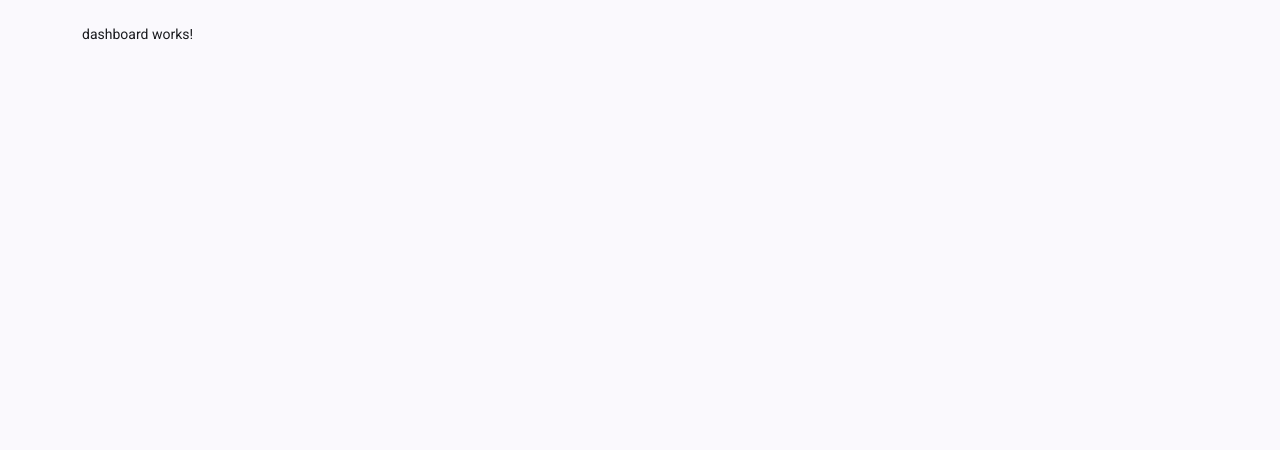
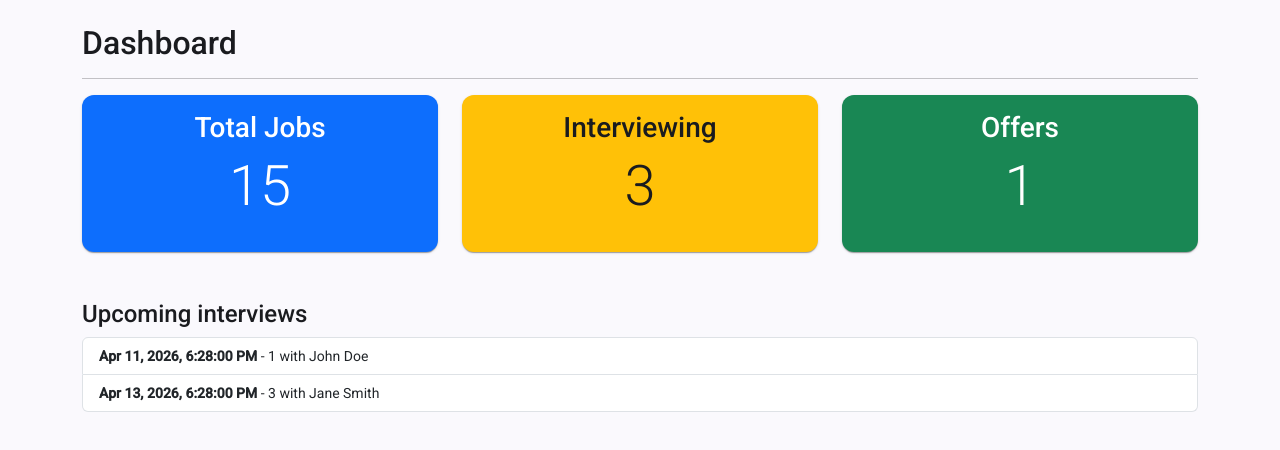
Before and after one commit to Rushikeshs96/JobTracker, an Angular app in the folder JobTrackerUI/: page /dashboard in a window 1280 px wide. Shown: the top 450 px of the page. Built offline with nearby package versions, Linux system fonts and the light colour scheme; no server answers.

Commit message:
dashboard basic ui

```diff
--- a/JobTrackerUI/src/app/components/dashboard/dashboard.component.html
+++ b/JobTrackerUI/src/app/components/dashboard/dashboard.component.html
@@ -1 +1,41 @@
-<p>dashboard works!</p>
+<div class="conatiner">
+    <h2>Dashboard</h2>
+    <hr>
+        <div class="row text-center" *ngIf="stats">
+            <div class="col-md-4">
+                <mat-card class="p-3 bg-primary text-white">
+                    <h3>Total Jobs</h3>
+                    <p class="display-4">{{ stats.totalJobs }}</p>
+                </mat-card>
+            </div>
+            <div class="col-md-4">
+                <mat-card class="p-3 bg-warning">
+                    <h3>Interviewing</h3>
+                    <p class="display-4">{{ stats.technical + stats.finalInterview }}</p>
+                </mat-card>
+            </div>
+            <div class="col-md-4">
+                <mat-card class="p-3 bg-success text-white">
+                    <h3>Offers</h3>
+                    <p class="display-4">{{ stats.offer }}</p>
+                </mat-card>
+            </div>
+        </div>
+
+        <div class="mt-5">
+            <h4>Upcoming interviews</h4>
+            <div *ngIf="upcomingInterviews.length === 0" class="alert alert-danger">
+                No interviews scheduled for the next 7 days.
+            </div>
+        </div>
+
+        <ul class="list-group" *ngIf="upcomingInterviews.length > 0">
+            <li class="list-group-item" *ngFor="let interview of upcomingInterviews">
+                <strong>{{ interview.interviewDate | date:'medium' }}</strong>
+                -
+                {{ interview.type }}
+                with
+                {{ interview.interviewerName }}
+            </li>
+        </ul>
+    </div>
--- a/JobTrackerUI/src/app/components/dashboard/dashboard.component.ts
+++ b/JobTrackerUI/src/app/components/dashboard/dashboard.component.ts
@@ -1,5 +1,5 @@
 import { Component, OnInit } from '@angular/core';
-import { DashboardStats, Interview } from '../../models/models';
+import { DashboardStats, Interview, InterviewType } from '../../models/models';
 import { DashboardService } from '../../services/dashboard.service';
 
 @Component({
@@ -16,6 +16,10 @@ export class DashboardComponent {
   constructor(private dashboardService : DashboardService){}
 
   ngOnInit(): void{
+   // this.loadDashBordData();
+    this.loadDummyData();
+
+    // 2. Then call the real API
     this.loadDashBordData();
   }
 
@@ -33,4 +37,35 @@ export class DashboardComponent {
       error:(error) => console.error('error loading upcoming interviews', error)
      });
   }
+
+  loadDummyData(): void {
+    this.stats = {
+      totalJobs: 15,
+      applied: 5,
+      phoneScreen: 3,
+      technical: 2,
+      finalInterview: 1,
+      offer: 1,
+      rejected: 2,
+      ghosted: 1
+    };
+
+    this.upcomingInterviews = [
+      {
+        id: 1,
+        jobApplicationId: 101,
+        interviewDate: new Date(),
+        type: InterviewType.Technical,
+        interviewerName: 'John Doe',
+        notes: 'Prepare for LeetCode'
+      },
+      {
+        id: 2,
+        jobApplicationId: 102,
+        interviewDate: new Date(new Date().setDate(new Date().getDate() + 2)), // 2 days from now
+        type: InterviewType.Behavioral,
+        interviewerName: 'Jane Smith'
+      }
+    ];
+  }
 }
```
